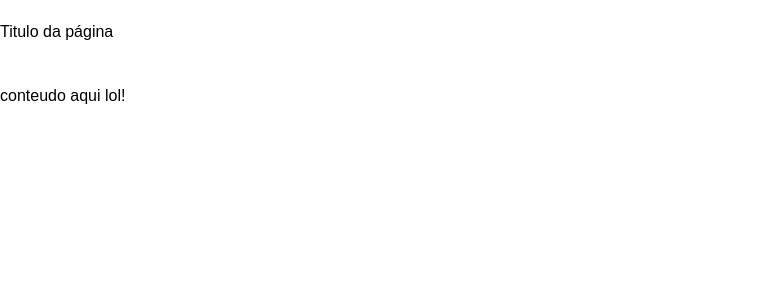
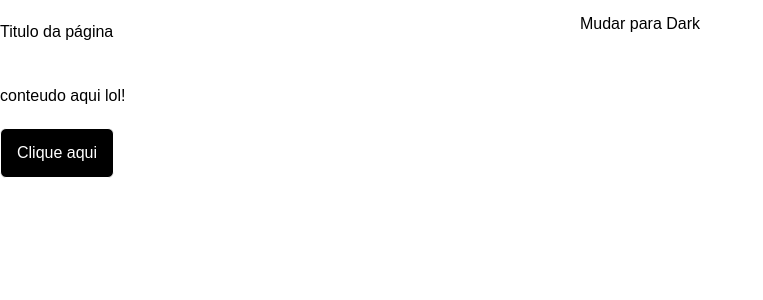
Before and after one commit to joaodlouro/React-Type-docs, a Next.js app in the folder form-zod/: page / in a window 1280 px wide. Shown: the top 300 px of the page, without its empty margins (0-763 px from the left). Built offline with nearby package versions, Linux system fonts and the light colour scheme.

Commit message:
ThemeSwitch / Dark and white / Docs

```diff
--- a/form-zod/src/app/page.tsx
+++ b/form-zod/src/app/page.tsx
@@ -1,7 +1,9 @@
 
 "use client"
 
+import { Button } from "@/components/Button";
 import { Container } from "@/components/Container";
+import { ThemeSwitch } from "@/components/ThemeSwitch";
 import { ThemeProvider } from "@/contexts/ThemeCtx";
 import React from "react";
 
@@ -19,7 +21,9 @@ return(
      </header>
      <section>
       <p className="my-5">conteudo aqui lol!</p>
+      <Button label="Clique aqui" onClick={() => {}} />
      </section>
+     <ThemeSwitch />
 
   </Container>
 
--- /dev/null
+++ b/form-zod/src/components/Button.tsx
@@ -0,0 +1,23 @@
+import { useTheme } from "@/contexts/ThemeCtx";
+
+type Props = {
+  label: string;
+  onClick: () => void;
+};
+
+export const Button = ({ label, onClick }: Props) => {
+  const ThemeCtx = useTheme();
+
+  return (
+    <button
+      className={`border px-4 py-3 rounded-md ${
+        ThemeCtx?.theme === 'dark'
+          ? 'bg-white text-black'
+          : 'bg-black text-white'
+      }`}
+      onClick={onClick}
+    >
+      {label}
+    </button>
+  );
+};
--- /dev/null
+++ b/form-zod/src/components/ThemeSwitch.tsx
@@ -0,0 +1,21 @@
+import { useTheme } from "@/contexts/ThemeCtx";
+
+export const ThemeSwitch = () => {
+  const ThemeCtx = useTheme();
+
+  const HandleThemeToggle = () => {
+    if (ThemeCtx) {
+      ThemeCtx.setTheme(ThemeCtx.theme === 'dark' ? 'light' : 'dark');
+    }
+  };
+
+  return (
+    <div
+      className="fixed top-0 left-0 right-0 p-3 text-center cursor-pointer"
+      onClick={HandleThemeToggle}
+    >
+      {ThemeCtx?.theme === 'dark' && 'Mudar para Light'}
+      {ThemeCtx?.theme === 'light' && 'Mudar para Dark'}
+    </div>
+  );
+};
```
Also changed, not shown: 2 other files (tests, documents, lock files or other folders).
